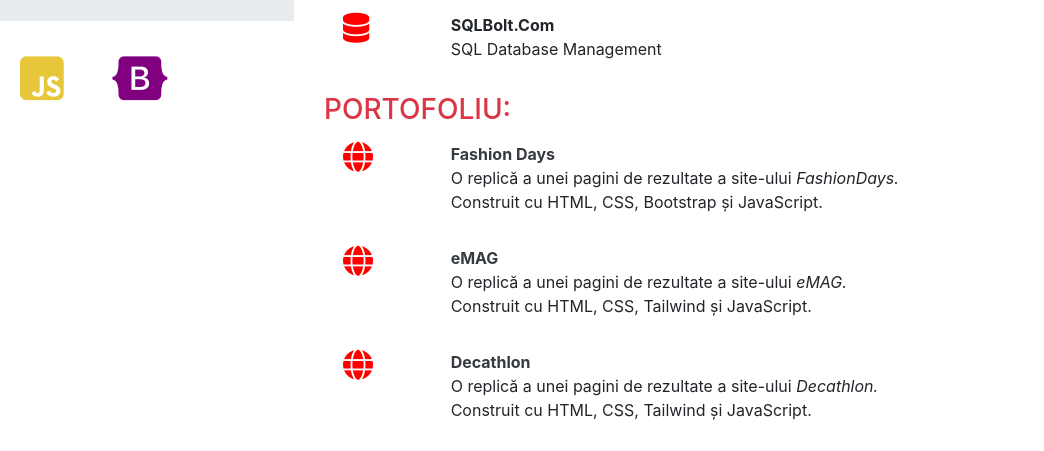
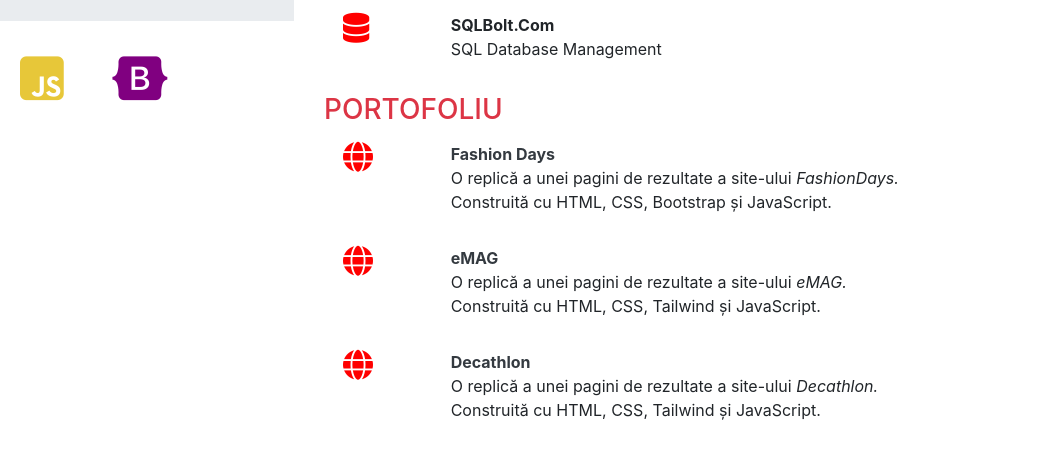
Before and after one commit to alexandracismariu/alexandracismariu.github.io, a plain HTML site: page cv-bootstrap-ro.html in a window 1280 px wide. Shown: the part 1150-1601 px from the top of the page, 236-1280 px from the left. Drawn offline with nearby package versions, Linux system fonts and the light colour scheme.

Commit message:
Modificare Cv-uri

```diff
--- a/cv-bootstrap-ro.html
+++ b/cv-bootstrap-ro.html
@@ -268,7 +268,7 @@
                     </div>
 
                     <div>
-                        <h3 class="text-danger text-uppercase my-3">Portofoliu:</h3>
+                        <h3 class="text-danger text-uppercase my-3">Portofoliu</h3>
 
                         <div class="row mt-3 ml-1">
                             <div class="col-2">
@@ -279,7 +279,7 @@
                                 <a class="font-weight-bold text-dark" target="_blank"
                                     href="/portofoliu/fashion-days.html">Fashion Days</a>
                                 <p>O replică a unei pagini de rezultate a site-ului <span class="font-italic">FashionDays.</span>
-                                    <br>Construit cu HTML, CSS, Bootstrap și JavaScript.</p>
+                                    <br>Construită cu HTML, CSS, Bootstrap și JavaScript.</p>
                             </div>
                         </div>
 
@@ -293,7 +293,7 @@
                                     href="/portofoliu/emag.html">eMAG</a>
                                 </li>
                                 <p>O replică a unei pagini de rezultate a site-ului <span
-                                        class="font-italic">eMAG.</span><br>Construit cu HTML, CSS, Tailwind și JavaScript.</p>
+                                        class="font-italic">eMAG.</span><br>Construită cu HTML, CSS, Tailwind și JavaScript.</p>
                             </div>
                         </div>
 
@@ -307,7 +307,7 @@
                                     href="/portofoliu/decathlon.html">Decathlon</a>
                                 </li>
                                 <p>O replică a unei pagini de rezultate a site-ului <span
-                                        class="font-italic">Decathlon.</span><br>Construit cu HTML, CSS, Tailwind și JavaScript.</p>
+                                        class="font-italic">Decathlon.</span><br>Construită cu HTML, CSS, Tailwind și JavaScript.</p>
                             </div>
                         </div>
 
```
Also changed, not shown: cv-tailwind-eng.html (+1 -1 lines), cv-tailwind-ro.html (+4 -4 lines), index.html (+1 -1 lines).
